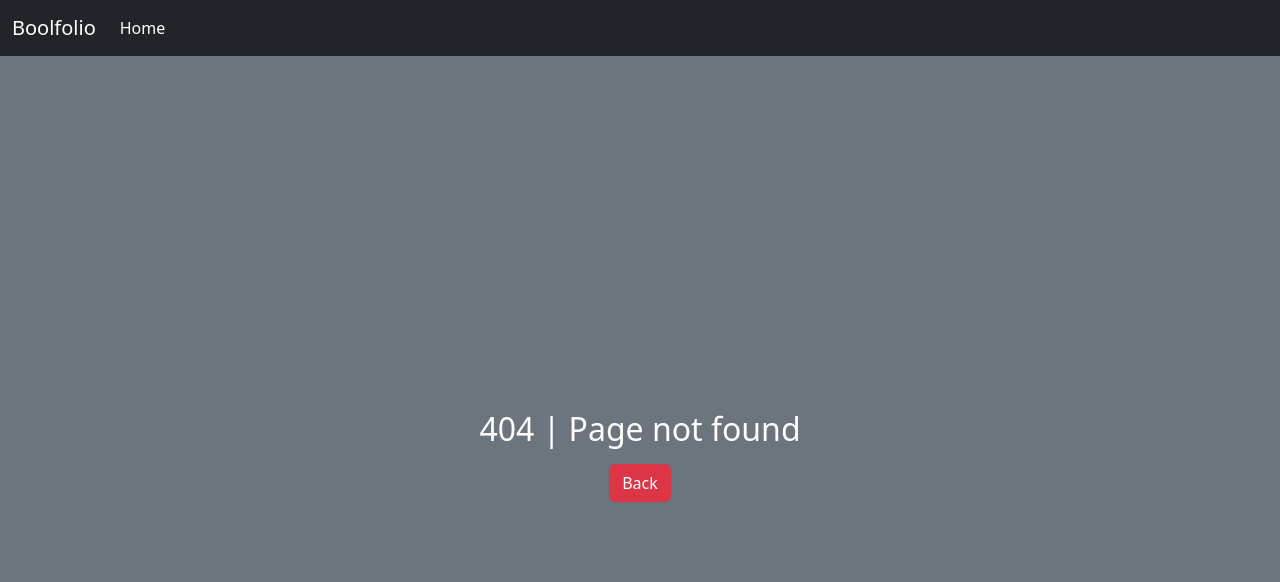
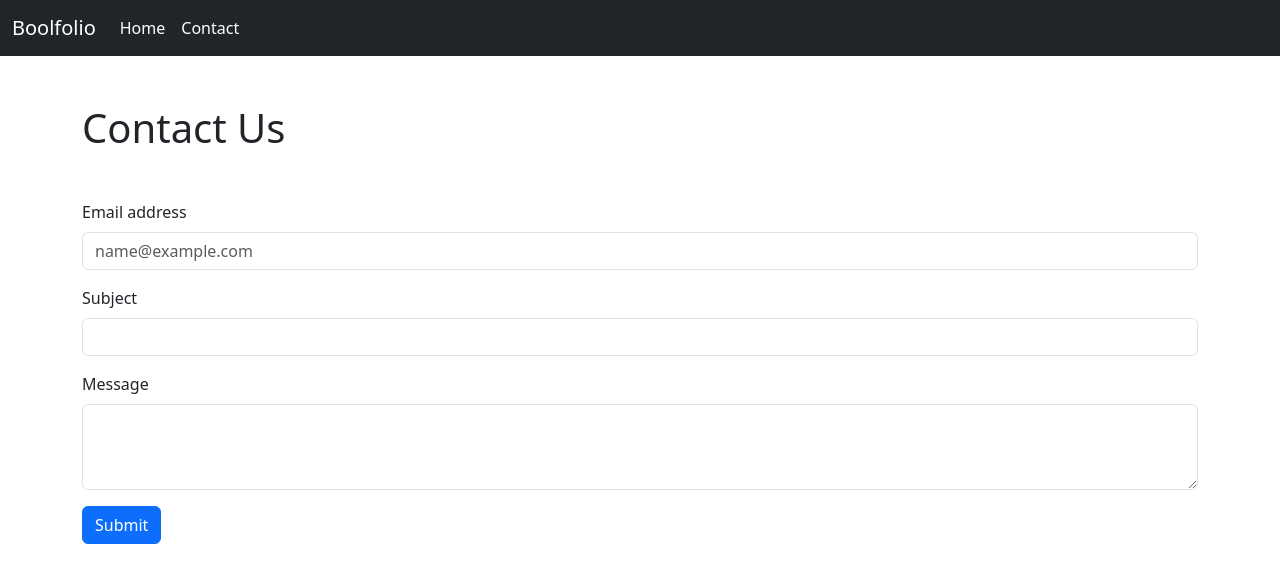
Before and after one commit to Giacomo-Arcangeli/vite-boolfolio, a Vue app: page /contact-page in a window 1280 px wide. Before the commit this address led to /not-found. Shown: the top 582 px of the page. Built offline with nearby package versions, Linux system fonts and the light colour scheme.

Commit message:
add contact page and form

```diff
--- a/src/components/AppHeader.vue
+++ b/src/components/AppHeader.vue
@@ -19,6 +19,9 @@ export default {
             <li class="nav-item">
               <RouterLink class="nav-link active" aria-current="page" :to="{ name: 'home' }">Home</RouterLink>
             </li>
+            <li>
+              <RouterLink class="nav-link active" aria-current="page" :to="{ name: 'contact-page' }">Contact</RouterLink>
+            </li>
           </ul>
         </div>
       </div>
--- a/src/components/projects/ProjectCard.vue
+++ b/src/components/projects/ProjectCard.vue
@@ -55,7 +55,8 @@ export default {
             <h5 v-else class="card-title text-center">{{ project.title }}</h5>
             <div class="row align-items-center">
                 <div class="col-3">
-                    <img class="img-fluid my-4" src="https://marcolanci.it/utils/placeholder.jpg" alt="">
+                    <img class="img-fluid my-4"
+                        :src="project.cover ? project.cover : 'https://marcolanci.it/utils/placeholder.jpg'" alt="">
                 </div>
                 <div class="col-9">
                     <p class="card-text">{{ isDetail ? project.description : abstract }}</p>
--- /dev/null
+++ b/src/pages/ContactPage.vue
@@ -0,0 +1,45 @@
+<script>
+import axios from 'axios';
+const endpoint = 'http://127.0.0.1:8000/api/contact-message';
+
+export default {
+    name: 'ContactPage',
+    data: () => ({
+        form: {
+            email: '',
+            subject: '',
+            message: '',
+        },
+    }),
+    methods: {
+        sendForm() {
+            axios.post(endpoint, this.form)
+        }
+    }
+};
+</script>
+
+<template>
+    <div class="container">
+
+        <h1 class="my-5">Contact Us</h1>
+        <form @submit.prevent="sendForm">
+            <div class="mb-3">
+                <label for="email" class="form-label">Email address</label>
+                <input type="email" class="form-control" id="email" placeholder="name@example.com"
+                    v-model.trim="form.email">
+            </div>
+            <div class="mb-3">
+                <label for="subject" class="form-label">Subject</label>
+                <input type="text" class="form-control" id="subject" v-model.trim="form.subject">
+            </div>
+            <div class="mb-3">
+                <label for="message" class="form-label">Message</label>
+                <textarea class="form-control" id="message" rows="3" v-model.trim="form.message"></textarea>
+            </div>
+            <button type="submit" class="btn btn-primary">Submit</button>
+        </form>
+    </div>
+</template>
+
+<style scoped></style>
--- a/src/router/index.js
+++ b/src/router/index.js
@@ -2,6 +2,7 @@ import { createRouter, createWebHistory } from "vue-router";
 import HomePage from "../pages/HomePage.vue";
 import NotFoundPage from "../pages/NotFoundPage.vue";
 import ProjectDetailPage from "../pages/ProjectDetailPage.vue";
+import ContactPage from "../pages/ContactPage.vue";
 
 const router = createRouter({
   history: createWebHistory(),
@@ -14,6 +15,7 @@ const router = createRouter({
       component: ProjectDetailPage,
     },
     { path: "/not-found", name: "not-found", component: NotFoundPage },
+    { path: "/contact-page", name: "contact-page", component: ContactPage },
     { path: "/:pathMatch(.*)*", redirect: "/not-found" },
   ],
 });
```
